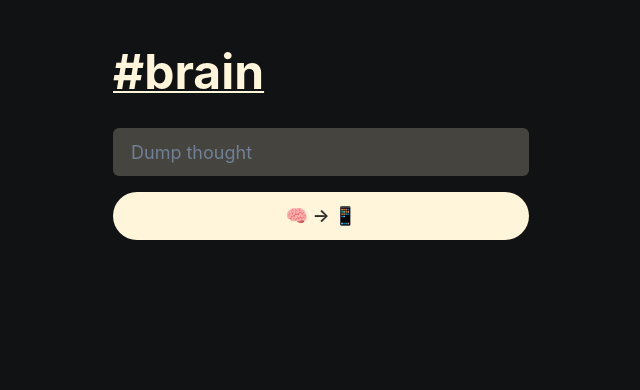
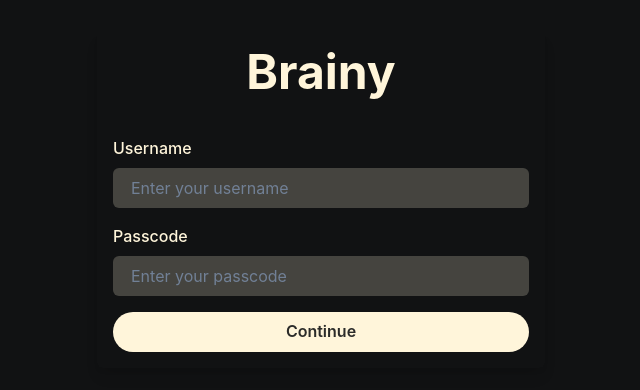
Before and after one commit to Luenelab/brainy, a React (Create React App) app: page / in a window 1280 px wide. Shown: the top 390 px of the page, without its empty margins (319-959 px from the left). Built offline with nearby package versions, Linux system fonts and the light colour scheme.

Commit message:
added a first (not finished) startscreen and applied styling

```diff
--- a/src/App.js
+++ b/src/App.js
@@ -1,4 +1,5 @@
-import React from 'react';
+// src/App.js
+import React, { useState } from 'react';
 import {
   ChakraProvider,
   Box,
@@ -19,24 +20,23 @@ import {
   MenuList,
   MenuItem,
   IconButton,
-  useColorMode,
 } from '@chakra-ui/react';
 import { FiMoreVertical } from 'react-icons/fi';
-import theme from './theme'; // Import custom Chakra UI theme
+import customTheme from './theme';
 import TodoInput from './TodoInput';
 import TodoItem from './TodoItem';
-import ColorOverview from './ColorOverview'; // Import ColorOverview component
-import { SunIcon, MoonIcon } from '@chakra-ui/icons';
+import StartScreen from './StartScreen';
 
 function App() {
-  const [todos, setTodos] = React.useState([]);
-  const [completedTodos, setCompletedTodos] = React.useState([]);
-  const [newTodo, setNewTodo] = React.useState('');
-  const [isOpen, setIsOpen] = React.useState(false);
-  const [todoToDelete, setTodoToDelete] = React.useState(null);
+  const [todos, setTodos] = useState([]);
+  const [completedTodos, setCompletedTodos] = useState([]);
+  const [newTodo, setNewTodo] = useState('');
+  const [isOpen, setIsOpen] = useState(false);
+  const [todoToDelete, setTodoToDelete] = useState(null);
+  const [user, setUser] = useState(null);
 
   const addTodo = (text) => {
-    const newTodoItem = { id: Date.now(), text }; // Use a more specific name for clarity
+    const newTodoItem = { id: Date.now(), text };
     setTodos([...todos, newTodoItem]);
     setNewTodo('');
   };
@@ -71,6 +71,20 @@ function App() {
     setCompletedTodos([]);
   };
 
+  const handleLogin = (username, passcode) => {
+    setUser({ username, passcode });
+  };
+
+  const handleLogout = () => {
+    setUser(null);
+    setTodos([]);
+    setCompletedTodos([]);
+  };
+
+  if (!user) {
+    return <StartScreen onLogin={handleLogin} />;
+  }
+
   const CompletedTodos = ({ completedTodos, onDeleteCompleted }) => {
     return (
       <Box mt={4}>
@@ -97,13 +111,20 @@ function App() {
   };
 
   return (
-    <ChakraProvider theme={theme}>
-      <ColorModeScript initialColorMode={theme.config.initialColorMode} />
+    <ChakraProvider theme={customTheme}>
+      <ColorModeScript initialColorMode={customTheme.config.initialColorMode} />
       <Box p={4} maxW={{ base: '100%', md: 'md' }} mx="auto" mt={8} color="brand.50">
         <Heading mb={8} as="h1" size="2xl" textAlign="left" className="bigmarker-cg-keynote-title">
           <span style={{ textDecoration: 'underline solid rgba(255, 245, 218, 1)', textDecorationThickness: '2px', textUnderlineOffset: '2px', transition: 'background-size 400ms cubic-bezier(0.8, 0, 0.2, 1), text-decoration-color 400ms cubic-bezier(0.8, 0, 0.2, 1)' }}>
-            #brain
+            Brainy
           </span>
+          <Menu>
+            <MenuButton as={IconButton} icon={<FiMoreVertical />} variant="outline" aria-label="Options" color="brand.50" position="absolute" top="4" right="4" />
+            <MenuList>
+              <MenuItem onClick={handleLogout}>Change User</MenuItem>
+              <MenuItem>See Source</MenuItem>
+            </MenuList>
+          </Menu>
         </Heading>
 
         <TodoInput addTodo={addTodo} newTodo={newTodo} setNewTodo={setNewTodo} />
--- a/src/StartScreen.js
+++ b/src/StartScreen.js
@@ -1,28 +1,72 @@
-import React from 'react';
-import { Box, Button, Input, Text, VStack } from '@chakra-ui/react';
-import { useHistory } from 'react-router-dom';
+// src/StartScreen.js
+import React, { useState } from 'react';
+import {
+  Box,
+  Button,
+  Input,
+  VStack,
+  Heading,
+  FormControl,
+  FormLabel,
+} from '@chakra-ui/react';
 
-function StartScreen({ brainName, setBrainName, onSave }) {
-  const history = useHistory();
+const StartScreen = ({ onLogin }) => {
+  const [username, setUsername] = useState('');
+  const [passcode, setPasscode] = useState('');
+
+  const handleLogin = () => {
+    if (username && passcode) {
+      onLogin(username, passcode);
+    } else {
+      alert('Please enter both username and passcode.');
+    }
+  };
 
   return (
-    <Box p={4} maxW="md" mx="auto" mt={8} bg="brand.800" color="brand.50">
-      <VStack spacing={4}>
-        <Text fontSize="2xl" color="brand.50">Dein Brain Name</Text>
-        <Input
-          placeholder="Brain Name"
-          value={brainName}
-          onChange={(e) => setBrainName(e.target.value)}
-        />
-        <Button colorScheme="blue" onClick={() => {
-          onSave();
-          history.push('/todos');
-        }}>
-          Speichern
+    <Box
+      p={4}
+      maxW={{ base: '100%', md: 'md' }}
+      mx="auto"
+      mt={8}
+      color="brand.50"
+      borderRadius="md"
+      boxShadow="lg"
+    >
+      <VStack spacing={4} align="stretch">
+        <Heading as="h1" size="2xl" textAlign="center" mb={6}>
+          Brainy
+        </Heading>
+        <FormControl>
+          <FormLabel htmlFor="username">Username</FormLabel>
+          <Input
+            id="username"
+            placeholder="Enter your username"
+            value={username}
+            onChange={(e) => setUsername(e.target.value)}
+            variant="filled"
+          />
+        </FormControl>
+        <FormControl>
+          <FormLabel htmlFor="passcode">Passcode</FormLabel>
+          <Input
+            id="passcode"
+            type="password"
+            placeholder="Enter your passcode"
+            value={passcode}
+            onChange={(e) => setPasscode(e.target.value)}
+            variant="filled"
+          />
+        </FormControl>
+        <Button
+          colorScheme="brand"
+          onClick={handleLogin}
+          variant="solid"
+        >
+          Continue
         </Button>
       </VStack>
     </Box>
   );
-}
+};
 
 export default StartScreen;
--- a/src/index.js
+++ b/src/index.js
@@ -1,14 +1,13 @@
+// src/index.js
 import React from 'react';
-import ReactDOM from 'react-dom'; // Correct import for ReactDOM
-import './index.css';
+import ReactDOM from 'react-dom';
+import { ChakraProvider } from '@chakra-ui/react';
 import App from './App';
-import reportWebVitals from './reportWebVitals';
+import customTheme from './theme';
 
-const root = ReactDOM.createRoot(document.getElementById('root')); // Use ReactDOM.createRoot() for React 18+
-root.render(
-  <React.StrictMode>
+ReactDOM.render(
+  <ChakraProvider theme={customTheme}>
     <App />
-  </React.StrictMode>
+  </ChakraProvider>,
+  document.getElementById('root')
 );
-
-reportWebVitals();
```
Also changed, not shown: src/PasscodeInput.jsx (added, +26 -0 lines), src/UsernameInput.jsx (added, +28 -0 lines), src/helpers.js (added, +16 -0 lines).
